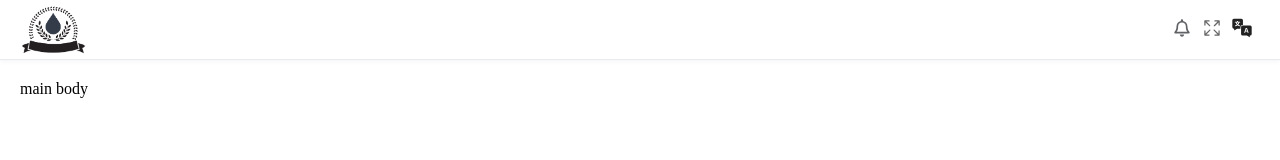
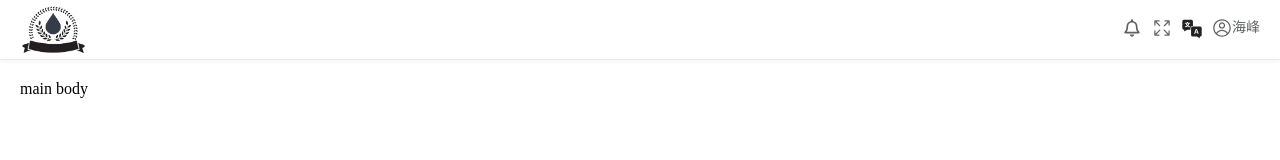
Before and after one commit to seapack-hub/seapack-template, a Vue app: page /menuTab in a window 1280 px wide. Shown: the top 160 px of the page. Built offline with nearby package versions, Linux system fonts and the light colour scheme.

Commit message:
用户信息

```diff
--- a/components.d.ts
+++ b/components.d.ts
@@ -17,6 +17,7 @@ declare module 'vue' {
     ElImage: typeof import('element-plus/es')['ElImage']
     ElMain: typeof import('element-plus/es')['ElMain']
     HelloWorld: typeof import('./src/components/HelloWorld.vue')['default']
+    LoginUser: typeof import('./src/components/loginUser/index.vue')['default']
     Logo: typeof import('./src/components/Logo/index.vue')['default']
     RouterLink: typeof import('vue-router')['RouterLink']
     RouterView: typeof import('vue-router')['RouterView']
--- /dev/null
+++ b/src/api/types/user.ts
@@ -0,0 +1,10 @@
+//定义user类型接口
+
+export interface User{
+    id:string,
+    username:string,
+    email:string,
+    address:string,
+    phone:string,
+    adminType:number
+}
--- a/src/components/changeLanguage/index.vue
+++ b/src/components/changeLanguage/index.vue
@@ -36,9 +36,9 @@ function handleCommand(command:any){
 </script>
 
 <style scoped lang="scss">
-.svg-icon{
-  margin-right: 8px;
-}
+//.svg-icon{
+//  margin-right: 8px;
+//}
 
 .el-dropdown{
   .el-tooltip__trigger:focus-visible{
--- /dev/null
+++ b/src/components/loginUser/index.vue
@@ -0,0 +1,57 @@
+<template>
+  <el-dropdown trigger="hover">
+    <div class="user-info">
+      <SPIcon name="user" size="20px"></SPIcon>
+      <span class="span-user">{{userInfo?.username||"海峰"}}</span>
+    </div>
+    <template #dropdown>
+      <el-dropdown-menu>
+        <el-dropdown-item @click="logout">用户信息</el-dropdown-item>
+        <router-link to="/">
+          <el-dropdown-item>返回首页</el-dropdown-item>
+        </router-link>
+        <el-dropdown-item @click="logout">退出登录</el-dropdown-item>
+      </el-dropdown-menu>
+    </template>
+  </el-dropdown>
+</template>
+
+<script setup lang="ts">
+//获取用户信息
+import {useUserStore} from "@/store/modules/user.ts";
+const userStore = useUserStore();
+const userInfo = userStore.userInfo;
+
+//信息提示
+import { h } from 'vue'
+import { ElMessage } from 'element-plus'
+
+/**
+ * 退出登录
+ */
+function logout(){
+  ElMessage({
+    message:h('p', { style: 'line-height: 1; font-size: 14px' }, [
+      h('span', null, '暂未开发，'),
+      h('i', { style: 'color: teal' }, '敬请期待！'),
+    ]),
+  })
+}
+
+</script>
+
+<style scoped lang="scss">
+.user-info{
+  display: flex;
+  align-items: center;
+  margin-bottom: 5px;
+  .span-user{
+    display: inline-block;
+  }
+}
+.el-dropdown{
+  .el-tooltip__trigger:focus-visible{
+    outline: unset;
+  }
+}
+</style>
--- a/src/config/app.ts
+++ b/src/config/app.ts
@@ -5,7 +5,6 @@
 import {useNavigatorLanguage } from "@vueuse/core";
 
 const {language} = useNavigatorLanguage();
-console.log('--语言--',language);
 //全局设置变量
 const appConfig = {
     //使用language对象的value属性获取当前语言
--- a/src/layout/components/NavRight.vue
+++ b/src/layout/components/NavRight.vue
@@ -3,13 +3,16 @@
     <!--导航栏设置-->
     <div class="setting-navigation">
       <!--消息通知-->
-      <SPIcon name="message-notify" size="20px"></SPIcon>
+      <SPIcon class="setting-item" name="message-notify" size="20px"></SPIcon>
       <!--全屏设置-->
-      <div class="setting-item" @click="toggle">
+      <div @click="toggle">
         <SPIcon :name="isFullscreen?'fullscreen-shrink':'fullscreen-expand'" size="20px"></SPIcon>
       </div>
       <!--语言设置-->
       <changeLanguage></changeLanguage>
+
+      <!--用户-->
+      <loginUser></loginUser>
     </div>
   </div>
 </template>
@@ -31,6 +34,10 @@ const {isFullscreen,toggle} = useFullscreen()
   .setting-navigation{
     display: flex;
     gap: 10px;
+    align-items: center;
+    .setting-item{
+      margin-bottom: 5px;
+    }
   }
 }
 </style>
--- a/src/locales/index.ts
+++ b/src/locales/index.ts
@@ -26,8 +26,8 @@ const messages = {
 const storageLanguage = useStorage("storageLanguage",appConfig.language)
 const i18n = createI18n({
     legacy:false, // 设置为 false，启用 composition API 模式
-    messages,
-    locale:storageLanguage.value,
+    messages,   //本地化的语言环境信息
+    locale:storageLanguage.value,  //设置地区，语言环境
     globalInjection: true
 });
 
--- a/src/store/modules/app.ts
+++ b/src/store/modules/app.ts
@@ -3,15 +3,15 @@ import {defineStore} from 'pinia';
 /**
  * useStorage 将数据存储到 localStorage 中
  */
-import {useStorage,useToggle} from "@vueuse/core";
+import {useStorage} from "@vueuse/core";
 
 //引入语言包
 //英文包
-import en from 'element-plus/es/locale/lang/en';
-//中文简体
-import zhCn from 'element-plus/es/locale/lang/zh-cn';
-//中文繁体
-import zhTw from 'element-plus/es/locale/lang/zh-tw';
+// import en from 'element-plus/es/locale/lang/en';
+// //中文简体
+// import zhCn from 'element-plus/es/locale/lang/zh-cn';
+// //中文繁体
+// import zhTw from 'element-plus/es/locale/lang/zh-tw';
 
 /**
  * 导入全局设置文件
@@ -40,10 +40,9 @@ export const useAppStore = defineStore('app',{
          * @param state 存储状态
          * return 语言包对象
          */
-        locale:(state)=>{
-            console.log('state',state)
-            return state.language === "en-US"?en:state.language === "zh-CN"?zhCn:zhTw;
-        }
+        // locale:(state)=>{
+        //     return state.language === "en-US"?en:state.language === "zh-CN"?zhCn:zhTw;
+        // }
     },
 
     actions:{
--- /dev/null
+++ b/src/store/modules/user.ts
@@ -0,0 +1,15 @@
+import {defineStore} from "pinia";
+
+//引入User类型
+import {User} from "@/api/types/user.ts";
+
+export const useUserStore = defineStore("user",{
+    state:()=>({
+        userInfo:<User>{}
+    }),
+    actions:{
+        getUserInfo(userInfo){
+            this.userInfo = userInfo;
+        }
+    }
+})
```
Also changed, not shown: src/api/index.ts (added), src/assets/icons/user.svg (added).
